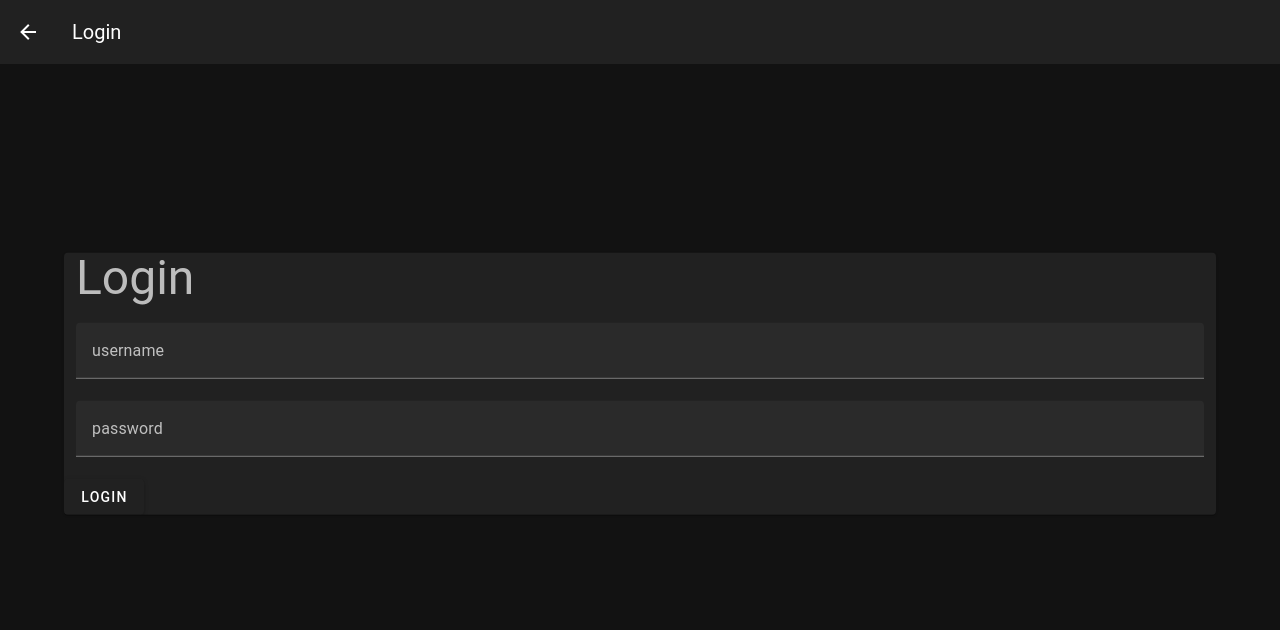
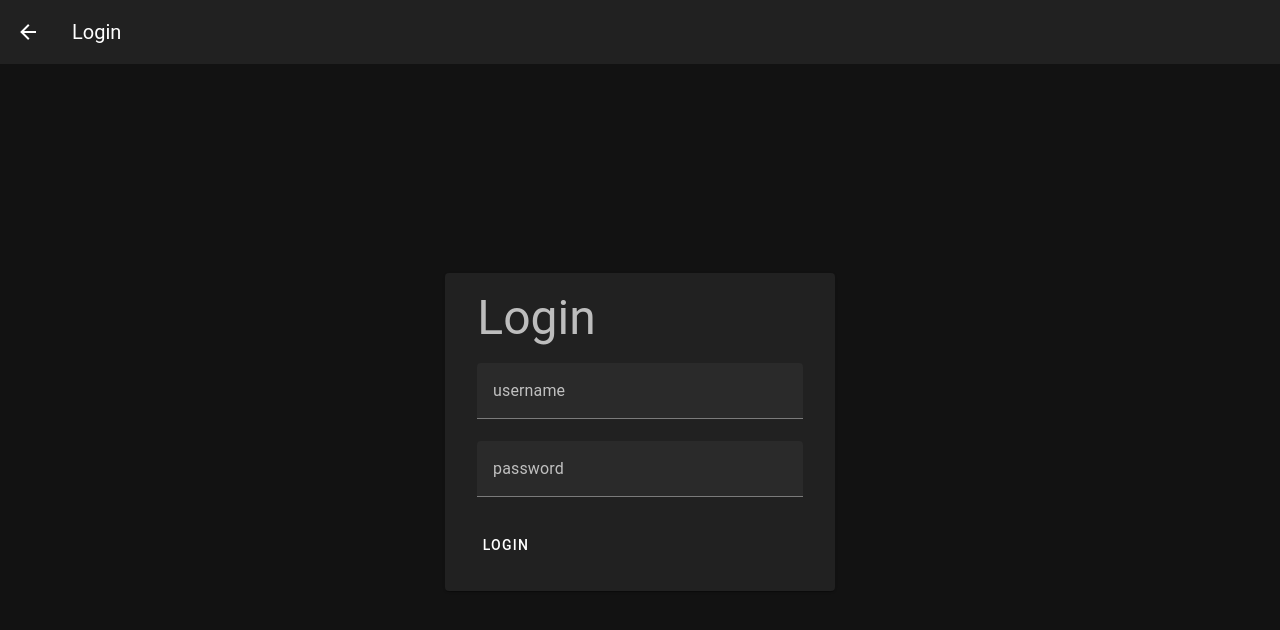
Before and after one commit to Jens497/Rollespilskema-Frontend, a Vue app: page /login in a window 1280 px wide. Shown: the top 630 px of the page. Built offline with nearby package versions, Linux system fonts and the light colour scheme; no server answers.

Commit message:
Redesign home component and add nav drawer

```diff
--- /dev/null
+++ b/src/components/HomeComponent.vue
@@ -0,0 +1,91 @@
+<template>
+  <v-container class="fill-height w-100 pt-5" style="max-width: none;">
+    <v-row
+      class="d-flex h-100 w-100"
+      :align="'start'"
+      justify="space-evenly"
+    >
+      <v-col cols="5">
+        <v-menu
+          class="mb-5"
+          open-on-hover
+          :close-on-content-click="false"
+          location="bottom"
+        >
+          <template #activator="{ props }">
+            <v-btn
+              class="primary-button"
+              color="primary"
+              v-bind="props"
+            >
+              <v-icon icon="mdi-plus" size="large" start />
+              {{ $t<LocalizationKey>("view.home.sheets.new") }}
+            </v-btn>
+          </template>
+          <v-list>
+            <v-list-item
+              v-for="( template, templateId ) of templateStore.templates"
+              :key="templateId"
+              :title="templateId"
+              @click="sheetStore.addSheetFromTemplate(templateId as string, randomSheetId); $router.push({ name: 'SheetViewer', params: { sheetId: randomSheetId } })"
+            />
+            <v-list-item v-if="Object.entries(templateStore.templates).length == 0" :subtitle="$t<LocalizationKey>('view.home.templates.emptyText')" />
+          </v-list>
+        </v-menu>
+        <v-list>
+          <v-list-item
+            v-for="( sheet, sheetId ) of sheetStore.sheets "
+            :key="sheetId"
+            :title="sheetId"
+            :to="{ name: 'SheetViewer', params: { sheetId: sheetId } }"
+          />
+          <v-list-item v-if="Object.entries(sheetStore.sheets).length == 0" :subtitle="$t<LocalizationKey>('view.home.sheets.emptyText')" />
+        </v-list>
+      </v-col>
+
+      <v-col class="fill-height" cols="auto">
+        <v-divider vertical />
+      </v-col>
+
+      <v-col cols="5">
+        <v-btn
+          class="primary-button"
+          color="primary"
+          :to="{ name: 'TemplateEditor', params: { templateId: randomTemplateId } }"
+        >
+          <v-icon icon="mdi-plus" size="large" start />
+          {{ $t<LocalizationKey>("view.home.templates.new") }}
+        </v-btn>
+
+        <v-list>
+          <v-list-item
+            v-for="(sheet, templateId) of templateStore.templates "
+            :key="templateId"
+            :title="templateId"
+            :to="{ name: 'TemplateEditor', params: { templateId: templateId } }"
+          />
+          <v-list-item v-if="Object.entries(templateStore.templates).length == 0" :subtitle="$t<LocalizationKey>('view.home.templates.emptyText')" />
+        </v-list>
+      </v-col>
+    </v-row>
+  </v-container>
+</template>
+
+<script lang="ts" setup>
+  import { LocalizationKey } from '@/plugins/vue-i18n';
+  import { useSheetStore } from '@/store/sheet';
+  import { useTemplateStore } from '@/store/template';
+
+
+  const randomTemplateId = crypto.randomUUID()
+  const randomSheetId = crypto.randomUUID()
+
+  const templateStore = useTemplateStore()
+  const sheetStore = useSheetStore()
+</script>
+
+<style scoped lang="scss">
+.primary-button {
+  margin-bottom: 15px;
+}
+</style>
--- a/src/components/LoginComponent.vue
+++ b/src/components/LoginComponent.vue
@@ -1,6 +1,17 @@
 <template>
-  <div class="content">
-    <VCard class="login-box">
+  <VContainer class="content">
+    <VRow no-gutters class="login-row">
+      <VCol
+        :cols="12"
+        :offset="0"
+        :sm="8"
+        :offset-sm="2"
+        :md="6"
+        :offset-md="3"
+        :lg="4"
+        :offset-lg="4"
+      >
+        <VCard class="login-box pa-5">
           <VForm @submit="onSubmit">
             <VLabel text="Login" class="text-h3 pb-5 mx-3" />
 
@@ -18,10 +29,14 @@
               :rules="[validators.required]"
             />
 
+            <VCardActions>
               <VBtn text="Login" type="submit" />
+            </VCardActions>
           </VForm>
         </VCard>
-  </div>
+      </VCol>
+    </VRow>
+  </VContainer>
 </template>
 
 <script setup lang="ts">
@@ -42,8 +57,11 @@
   async function onSubmit(event: SubmitEventPromise) {
     event.preventDefault()
     event.stopPropagation()
+
+    if (!(await event).valid) return;
+
     const data = { username: username.value, password: password.value };
-    backend.post("/auth/Login", data)
+    backend.post("/auth/Login", data, { withCredentials: true })
       .then((response) => {
         appStore.user = response.data
         router.replace(route.redirectedFrom ?? { name: "Home" })
@@ -57,16 +75,11 @@
 <style scoped>
   .content {
     width: 100%;
-    height: 100dvh;
+    height: 100%;
   }
 
-  .login-box {
-    position: relative;
-    transform: translate(-50%, -50%);
-    left: 50%;
-    top: 40%;
-    max-width: 90%;
-    min-width: 25%;
-
+  .login-row {
+    height: 100%;
+    align-content: center;
   }
 </style>
--- a/src/i18n/da-DK.ts
+++ b/src/i18n/da-DK.ts
@@ -90,7 +90,15 @@ const components: PropertyTranslations = {
 const translations = {
   "view": {
     "home": {
-      "title": "Hjem"
+      "title": "Hjem",
+      "templates": {
+        "emptyText": "Der er endnu ikke oprettet en skabelon",
+        "new": "Ny skabelon",
+      },
+      "sheets": {
+        "emptyText": "Der er endnu ikke oprettet et skema",
+        "new": "Nyt skema",
+      }
     },
     "empty": {
       "title": "Tom test side"
@@ -104,7 +112,14 @@ const translations = {
     "Login": {
       "title": "Login"
     },
+    "CreateUser": {
+      "title": "Opret Bruger"
+    },
+    "EditUser": {
+      "title": "Opdater Bruger"
+    }
   },
   "Properties": components,
 } as const
+
 export default translations
--- a/src/layouts/default/AppBar.vue
+++ b/src/layouts/default/AppBar.vue
@@ -8,14 +8,25 @@
     <v-app-bar-title>
       {{ $t(props.title) }}
     </v-app-bar-title>
+
+    <template v-if="appStore.isLoggedIn" #append>
+      <v-app-bar-nav-icon @click="model = !(model ?? true)" />
+    </template>
   </v-app-bar>
 </template>
 
 <script lang="ts" setup>
   import { LocalizationKey } from '@/plugins/vue-i18n';
-  type Props = { title: LocalizationKey, canNavigateBack: boolean }
+  import { useAppStore } from '@/store/app';
+  import { useModel } from 'vue';
+  type Props = {
+    title: LocalizationKey,
+    canNavigateBack: boolean,
+    modelValue?: boolean
+  }
   const props = withDefaults(defineProps<Props>(), {
-    canNavigateBack: true
+    canNavigateBack: true,
   })
-
+  const model = useModel(props, "modelValue");
+  const appStore = useAppStore();
 </script>
--- a/src/layouts/default/Default.vue
+++ b/src/layouts/default/Default.vue
@@ -1,15 +1,30 @@
 <template>
   <v-app>
     <default-bar
+      v-model="isDrawerOpen"
       :title="$route.meta.appBar.title"
       :can-navigate-back="$route.meta.appBar.canNavigateBack"
     />
-
+    <v-navigation-drawer v-model="isDrawerOpen" location="end">
+      <v-list-item :to="{ name: 'editUser' }" title="Account" prepend-icon="mdi-account" />
+      <v-list-item
+        v-if="appStore.user?.roles.includes('Admin')"
+        :to="{ name: 'createUser' }"
+        title="Add User"
+        prepend-icon="mdi-plus"
+      />
+    </v-navigation-drawer>
     <default-view />
   </v-app>
+
 </template>
 
 <script lang="ts" setup>
+  import { ref } from 'vue';
   import DefaultBar from './AppBar.vue'
   import DefaultView from './View.vue'
+  import { useAppStore } from '@/store/app';
+
+  const isDrawerOpen = ref(false)
+  const appStore = useAppStore()
 </script>
--- a/src/router/index.ts
+++ b/src/router/index.ts
@@ -3,7 +3,7 @@ import { useAppStore } from '@/store/app'
 import { RouteRecordRaw, createRouter, createWebHistory } from 'vue-router'
 const LOGIN_ROUTE_NAME = "Login";
 
-const routes: RouteRecordRaw[] = [
+export const routes = [
   {
     path: '/',
     component: () => import('@/layouts/default/Default.vue'),
@@ -42,11 +42,28 @@ const routes: RouteRecordRaw[] = [
         name: LOGIN_ROUTE_NAME,
         meta: { appBar: { title: 'view.Login.title' } },
         component: () => import('@/views/Login.vue')
-      }
-      // TODO make login route
+      },
+      {
+        path: "user",
+        children: [
+          {
+            path: 'create',
+            name: 'createUser',
+            meta: { appBar: { title: 'view.CreateUser.title' } },
+            component: () => import('@/views/CreateUser.vue')
+          },
+          {
+            path: 'edit',
+            name: 'editUser',
+            meta: { appBar: { title: 'view.EditUser.title' } },
+            component: () => import('@/views/EditUser.vue')
+          },
+        ]
+      },
+
     ],
   },
-]
+] as const satisfies RouteRecordRaw[]
 
 const router = createRouter({
   history: createWebHistory(process.env.BASE_URL),
@@ -59,4 +76,5 @@ router.beforeEach(async (to, from) => {
   }
   //! TODO cite example in report!!!
 })
+
 export default router
--- a/src/store/app.ts
+++ b/src/store/app.ts
@@ -14,6 +14,6 @@ export const useAppStore = defineStore('app', {
     user: undefined
   }),
   getters: {
-    isLoggedIn: (state) => state.user != undefined
+    isLoggedIn: (state) => state.user != undefined // TODO: use an api request instead
   }
 })
--- /dev/null
+++ b/src/views/CreateUser.vue
@@ -0,0 +1,6 @@
+<template>
+  TBD...
+</template>
+
+<script lang="ts" setup>
+</script>
--- /dev/null
+++ b/src/views/EditUser.vue
@@ -0,0 +1,6 @@
+<template>
+  TBD...
+</template>
+
+<script lang="ts" setup>
+</script>
--- a/src/views/Home.vue
+++ b/src/views/Home.vue
@@ -1,7 +1,7 @@
 <template>
-  <HelloWorld />
+  <HomeComponent />
 </template>
 
 <script lang="ts" setup>
-  import HelloWorld from '@/components/HelloWorld.vue'
+  import HomeComponent from '@/components/HomeComponent.vue';
 </script>
```
Lines whose indentation alone changed are shown as unchanged.
